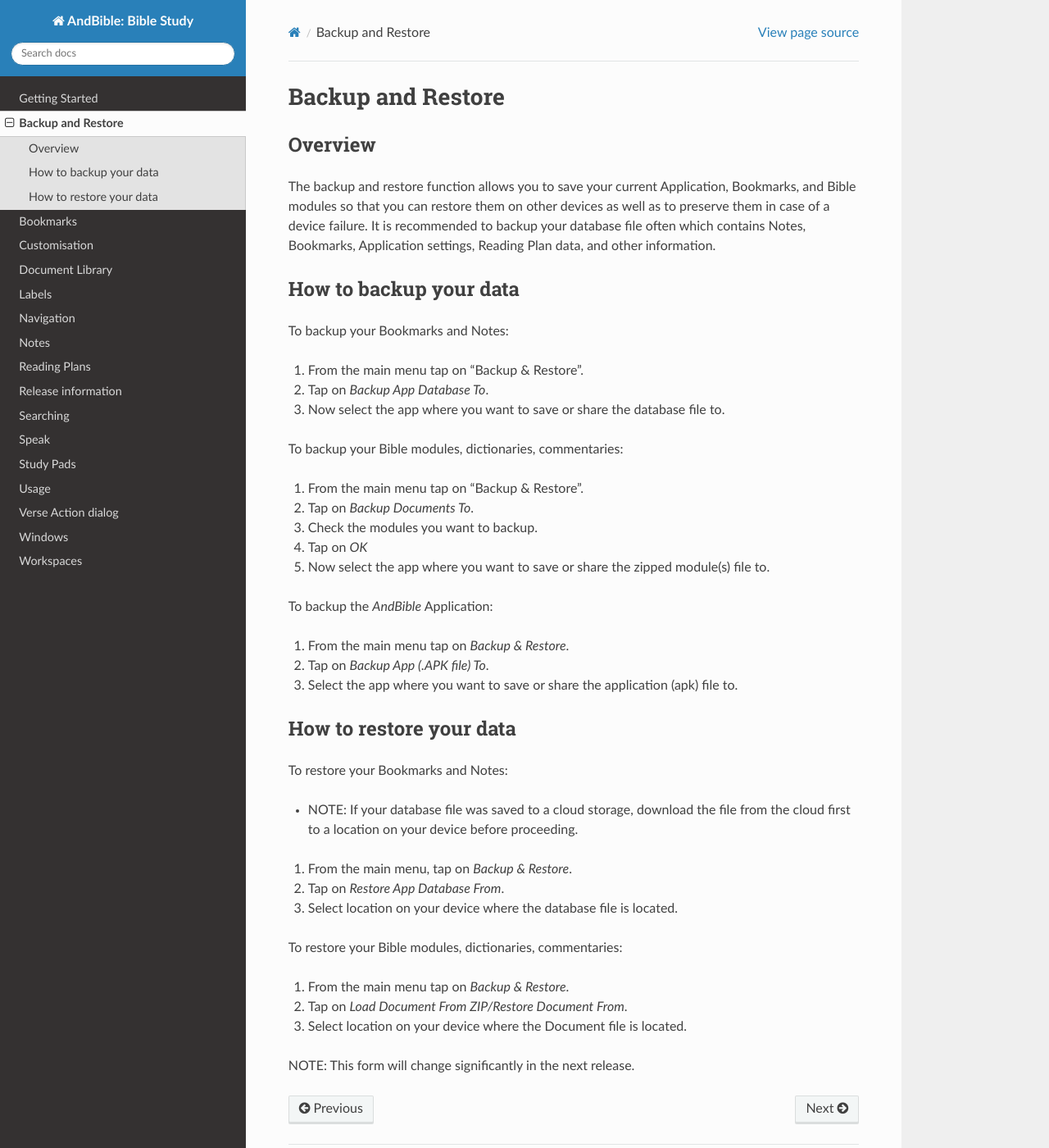
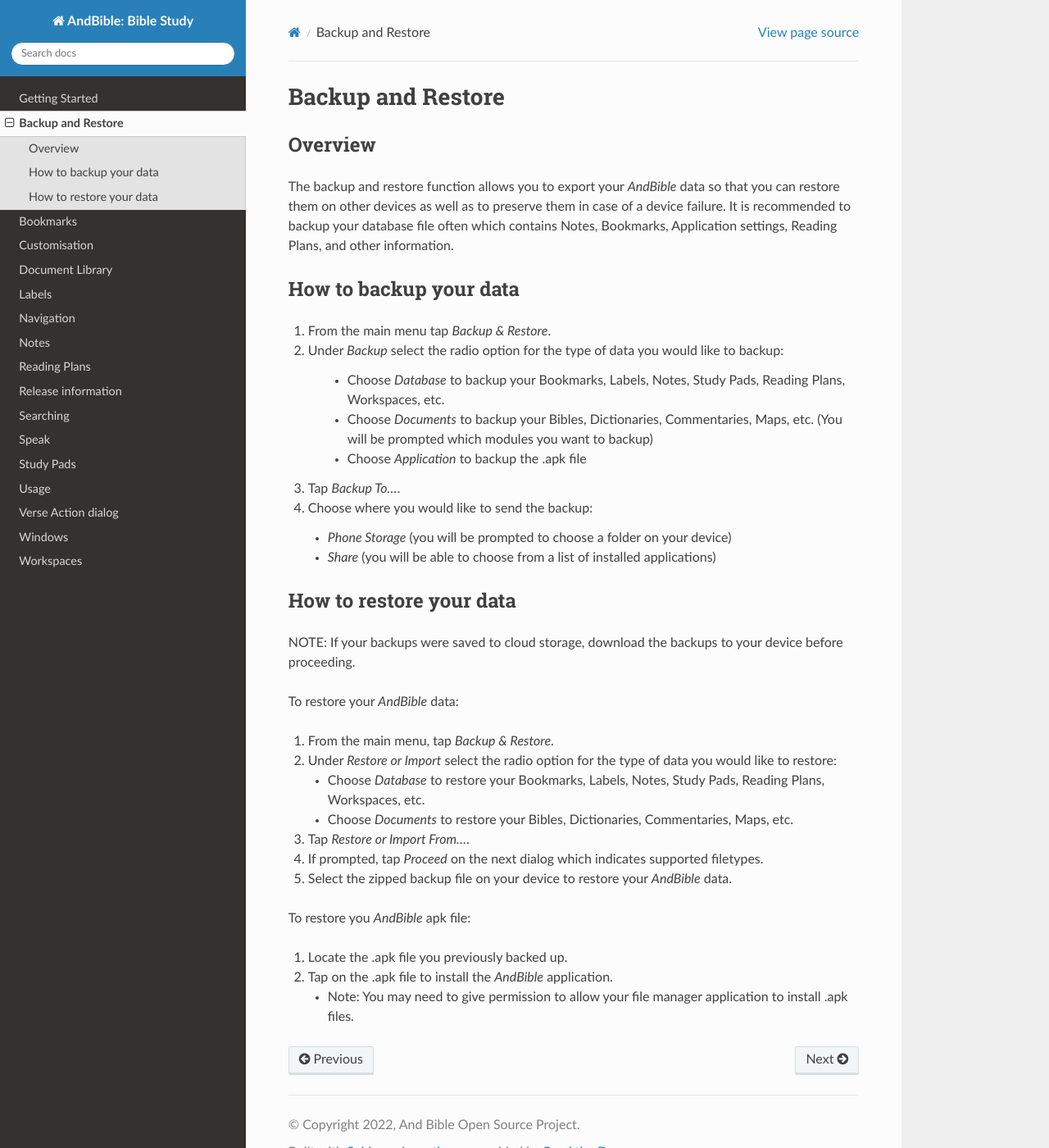
Before and after one commit to AndBible/docs, a Sphinx documentation site: the page built from docs/source/backup_restore.rst, in a window 1280 px wide and 1400 px high. Shown: the whole window at 82% size. Built offline with Sphinx 7.4.7 and the Read the Docs theme 3.1.0, drawn with Linux system fonts in a browser that asks for light colours; pages that are not in the unit, such as notebooks, are missing from menus.

Commit message:
Update backup & restore documenation.

```diff
--- a/docs/source/backup_restore.rst
+++ b/docs/source/backup_restore.rst
@@ -4,46 +4,58 @@
 Overview
 --------
 
-The backup and restore function allows you to save your current Application, Bookmarks, and Bible modules so that you can restore them on other devices as well as to preserve them in case of a device failure.
-It is recommended to backup your database file often which contains Notes, Bookmarks, Application settings, Reading Plan data, and other information.
+The backup and restore function allows you to export your |app| data so that
+you can restore them on other devices as  well as to preserve them in
+case of a device failure. It is recommended to backup your database file
+often which contains Notes, Bookmarks, Application settings, Reading Plans,
+and other information.
 
 How to backup your data
 -----------------------
 
-To backup your Bookmarks and Notes:
+#. From the main menu tap `Backup & Restore`.
+#. Under `Backup` select the radio option for the type of data you would like
+   to backup:
 
-#. From the main menu tap on "Backup & Restore".
-#. Tap on `Backup App Database To`.
-#. Now select the app where you want to save or share the database file to.
+    - Choose `Database` to backup your Bookmarks, Labels, Notes,
+      Study Pads, Reading Plans, Workspaces, etc.
+    - Choose `Documents` to backup your Bibles, Dictionaries,
+      Commentaries, Maps, etc. (You will be prompted which modules you
+      want to backup)
+    - Choose `Application` to backup the .apk file
 
-To backup your Bible modules, dictionaries, commentaries:
+#. Tap `Backup To...`.
+#. Choose where you would like to send the backup:
 
-#. From the main menu tap on "Backup & Restore".
-#. Tap on `Backup Documents To`.
-#. Check the modules you want to backup.
-#. Tap on `OK`
-#. Now select the app where you want to save or share the zipped module(s) file to.
-
-To backup the |app| Application:
-
-#. From the main menu tap on `Backup & Restore`.
-#. Tap on `Backup App (.APK file) To`.
-#. Select the app where you want to save or share the application (apk) file to.
+   - `Phone Storage` (you will be prompted to choose a folder on your device)
+   - `Share` (you will be able to choose from a list of installed applications)
 
 How to restore your data
 ------------------------
 
-To restore your Bookmarks and Notes:
+NOTE: If your backups were saved to cloud storage, download the backups to your
+device before proceeding.
 
-* NOTE: If your database file was saved to a cloud storage, download the file from the cloud first to a location on your device before proceeding.
-#. From the main menu, tap on `Backup & Restore`.
-#. Tap on `Restore App Database From`.
-#. Select location on your device where the database file is located.
+To restore your |app| data:
 
-To restore your Bible modules, dictionaries, commentaries:
+#. From the main menu, tap `Backup & Restore`.
+#. Under `Restore or Import` select the radio option for the type of data
+   you would like to restore:
 
-#. From the main menu tap on `Backup & Restore`.
-#. Tap on `Load Document From ZIP/Restore Document From`.
-#. Select location on your device where the Document file is located.
+   - Choose `Database` to restore your Bookmarks, Labels, Notes,
+     Study Pads, Reading Plans, Workspaces, etc.
+   - Choose `Documents` to restore your Bibles, Dictionaries, Commentaries,
+     Maps, etc.
 
-NOTE: This form will change significantly in the next release.
+#. Tap `Restore or Import From...`.
+#. If prompted, tap `Proceed` on the next dialog which indicates supported
+   filetypes.
+#. Select the zipped backup file on your device to restore your |app| data.
+
+To restore you |app| apk file:
+
+#. Locate the .apk file you previously backed up.
+#. Tap on the .apk file to install the |app| application.
+
+   - Note: You may need to give permission to allow your file manager
+     application to install .apk files.
```
